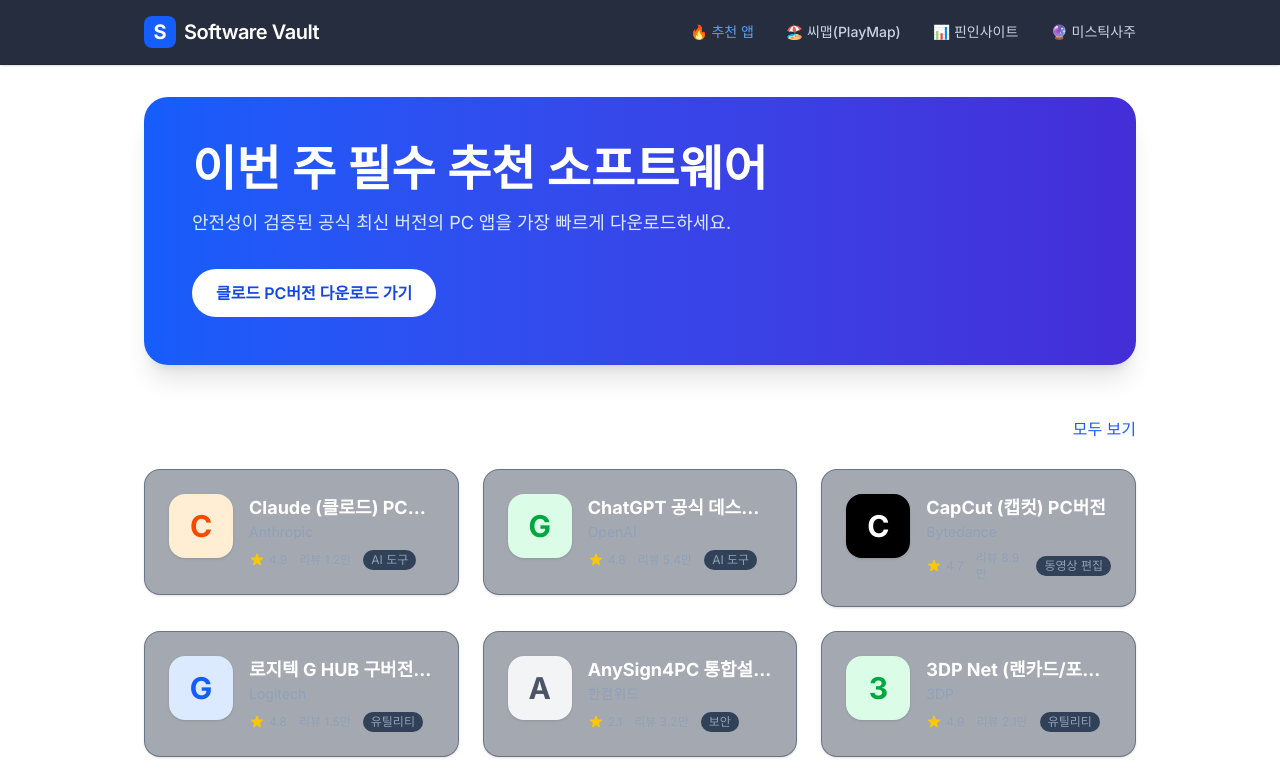
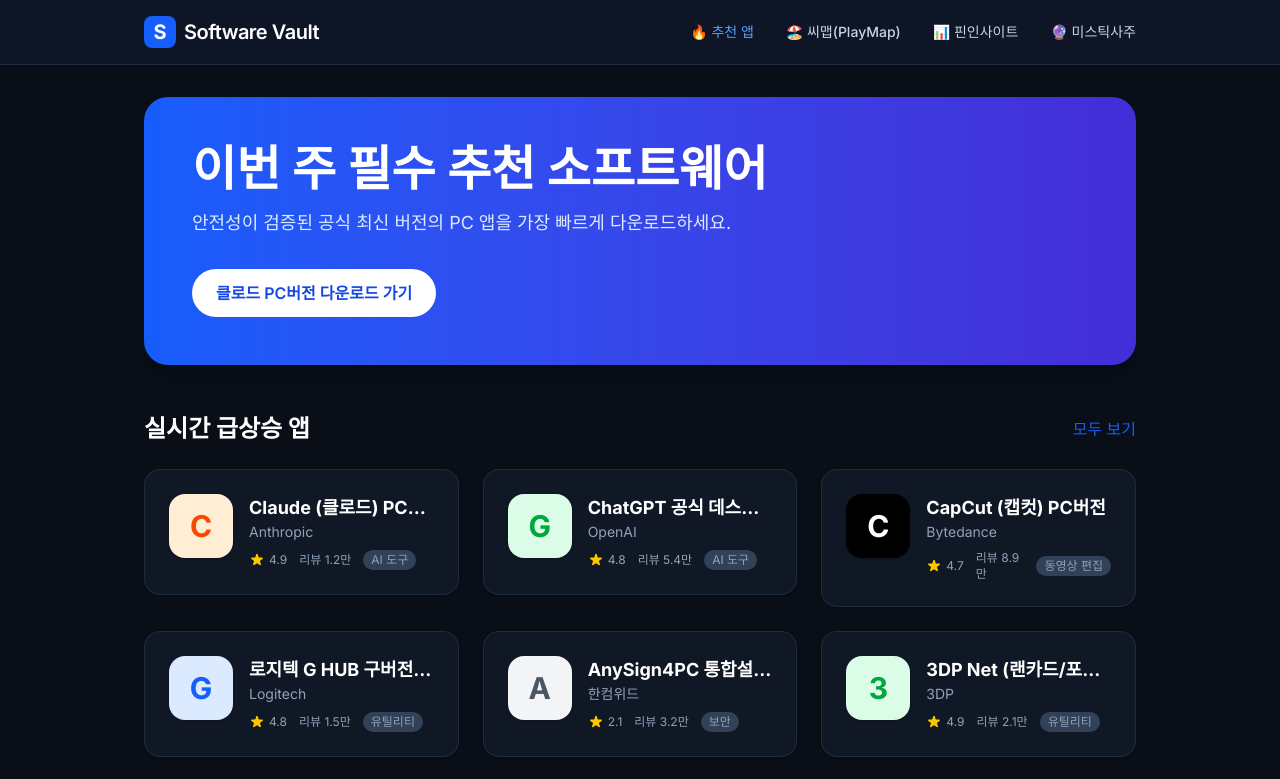
Before and after one commit to duke3736-collab/software-vault, a Next.js app: page / in a window 1280 px wide. Shown: the top 779 px of the page. Built offline with nearby package versions, Linux system fonts and the light colour scheme.

Commit message:
fix: remove hardcoded white background in globals.css to fix dark mode

```diff
--- a/src/app/globals.css
+++ b/src/app/globals.css
@@ -15,7 +15,5 @@
 
 
 body {
-  background: var(--background);
-  color: var(--foreground);
   font-family: Arial, Helvetica, sans-serif;
 }
```
